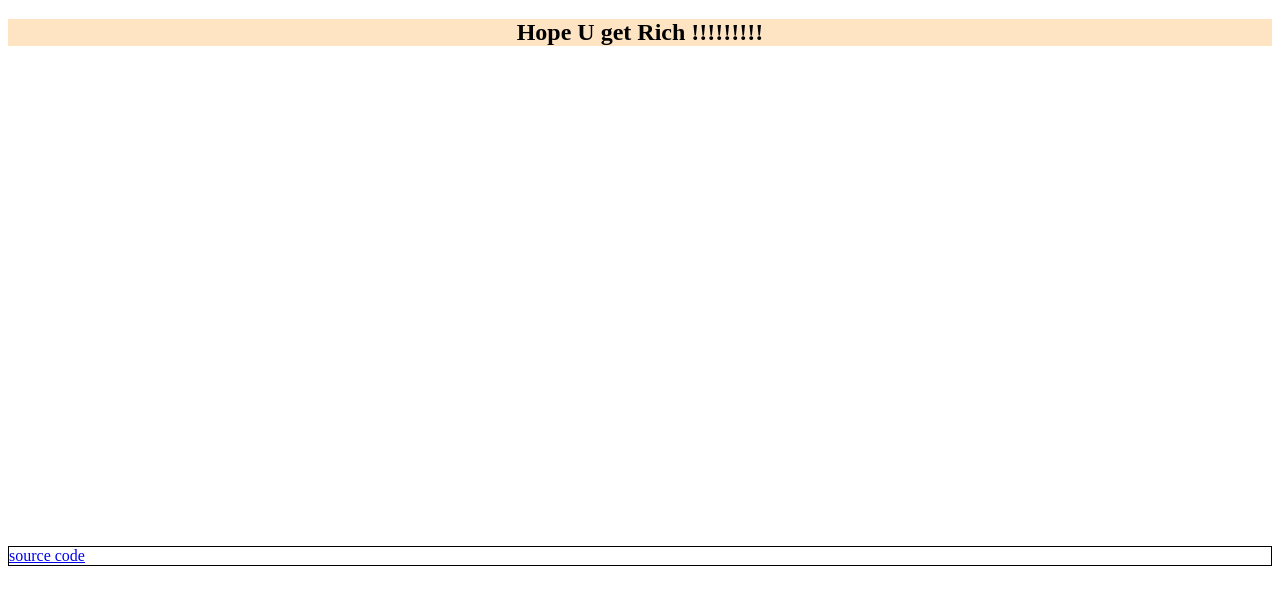
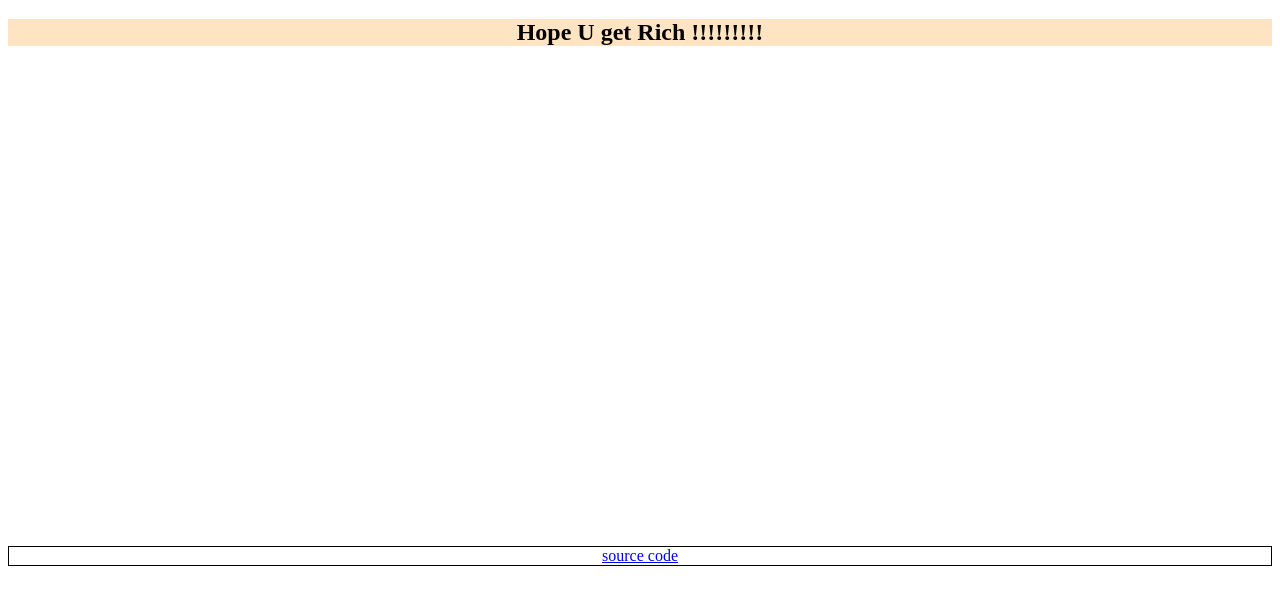
Before and after one commit to LDD1983/page, a plain HTML site: page index.html in a window 1280 px wide. Shown: the part 70-672 px from the top of the page. Drawn offline with Linux system fonts and the light colour scheme.

Commit message:
SC center

```diff
--- a/index.html
+++ b/index.html
@@ -6,7 +6,7 @@
     <meta name="viewport" content="width=device-width, initial-scale=1.0">
     <title> happy new year </title>
     <style>
-        h1,h2{
+        h1,h2,.Sc{
             text-align: center;
 
         }
```
